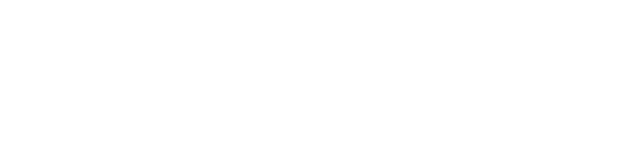
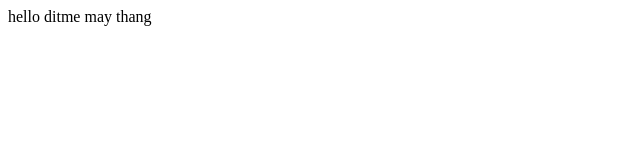
Before and after one commit to SuperAmoledd/du-an-web, a plain HTML site: page index.html in a window 1280 px wide. Shown: the whole page, without its empty margins (0-640 px from the left). Drawn offline with Linux system fonts and the light colour scheme.

Commit message:
them hello

```diff
--- a/index.html
+++ b/index.html
@@ -6,6 +6,6 @@
     <title>Document</title>
 </head>
 <body>
-
+    hello ditme may thang
 </body>
 </html>
```
